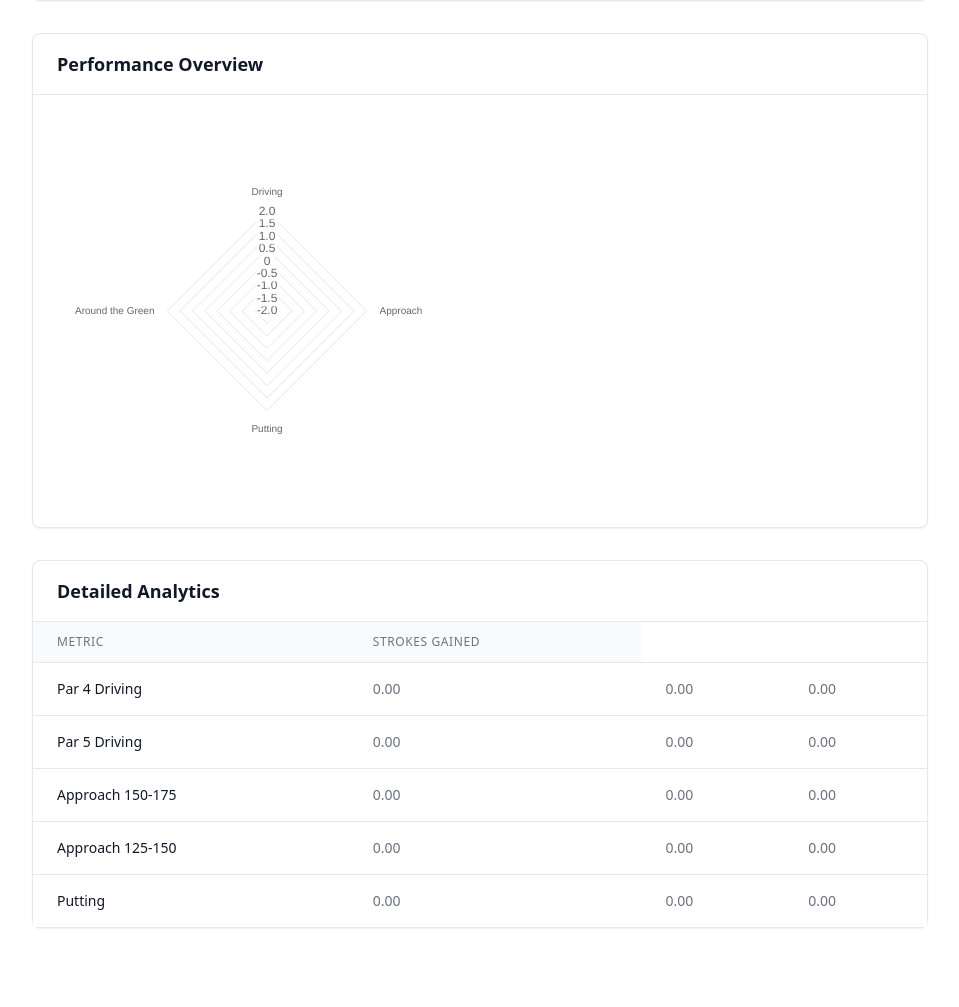
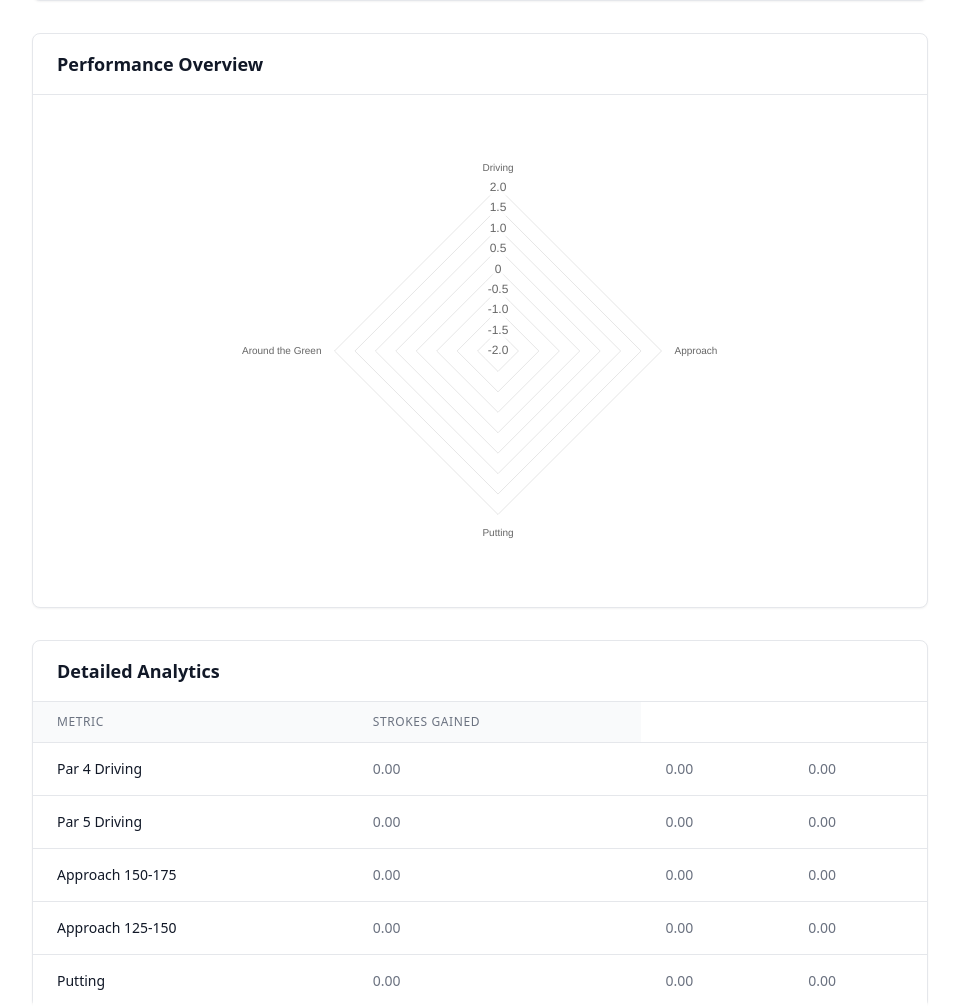
Before and after one commit to Lee-Sutton/birdie_buddy, a Django app: template src/birdie_buddy/round_entry/templates/round_entry/round_detail.html in a window 1280 px wide. Shown: the part 356-1363 px from the top of the page, without its empty margins (160-1119 px from the left). Before the commit the page ends 1284 px from the top, so only its background shows below. Run offline with Django 4.2, Linux system fonts and the light colour scheme; the template is opened without the code that fills it, so the values that code supplies are empty; style sheets or scripts are compiled from the project's sources.

Commit message:
feat: increase chart radar chart size

```diff
--- a/src/birdie_buddy/round_entry/templates/round_entry/round_detail.html
+++ b/src/birdie_buddy/round_entry/templates/round_entry/round_detail.html
@@ -71,10 +71,10 @@
             <div class="px-6 py-4 border-b">
                 <h3 class="text-lg font-semibold text-gray-900">Performance Overview</h3>
             </div>
-            <div class="p-6">
-                <div class="h-96" x-data="radarChart()" x-init="initChart()">
-                    <canvas id="radarChartCanvas"></canvas>
-                </div>
+            <div class="h-[32rem] justify-items-center"
+                 x-data="radarChart()"
+                 x-init="initChart()">
+                <canvas id="radarChartCanvas" class="w-full h-full"></canvas>
             </div>
         </div>
         <!--Analytics Section-->
@@ -144,14 +144,6 @@
     </div>
     <script>
         function radarChart() {
-            console.log({
-                                data: [
-                                    {{ round.strokes_gained_driving }},
-                                    {{ round.strokes_gained_approach }},
-                                    {{ round.strokes_gained_putting }},
-                                    {{ round.strokes_gained_around_the_green }}
-                                ],
-            })
             return {
         initChart() {
             const ctx = document.getElementById('radarChartCanvas').getContext('2d');
@@ -182,7 +174,11 @@
                                 display: false
                             },
                             suggestedMin: -2,
-                                    suggestedMax: 2
+                            suggestedMax: 2,
+                            pointLabels: {
+                                font: {
+                                }
+                            }
                         }
                     }
                 }
@@ -191,4 +187,4 @@
                 }
         }
     </script>
-{% endblock %}
+{% endblock content %}
```
Lines whose indentation alone changed are shown as unchanged.
